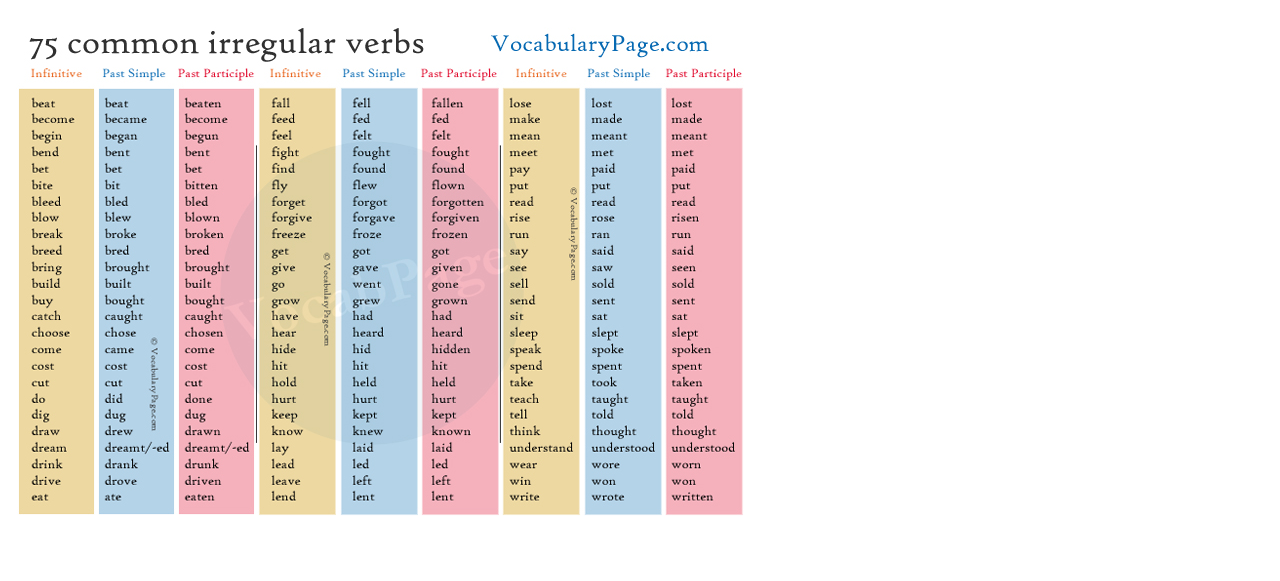
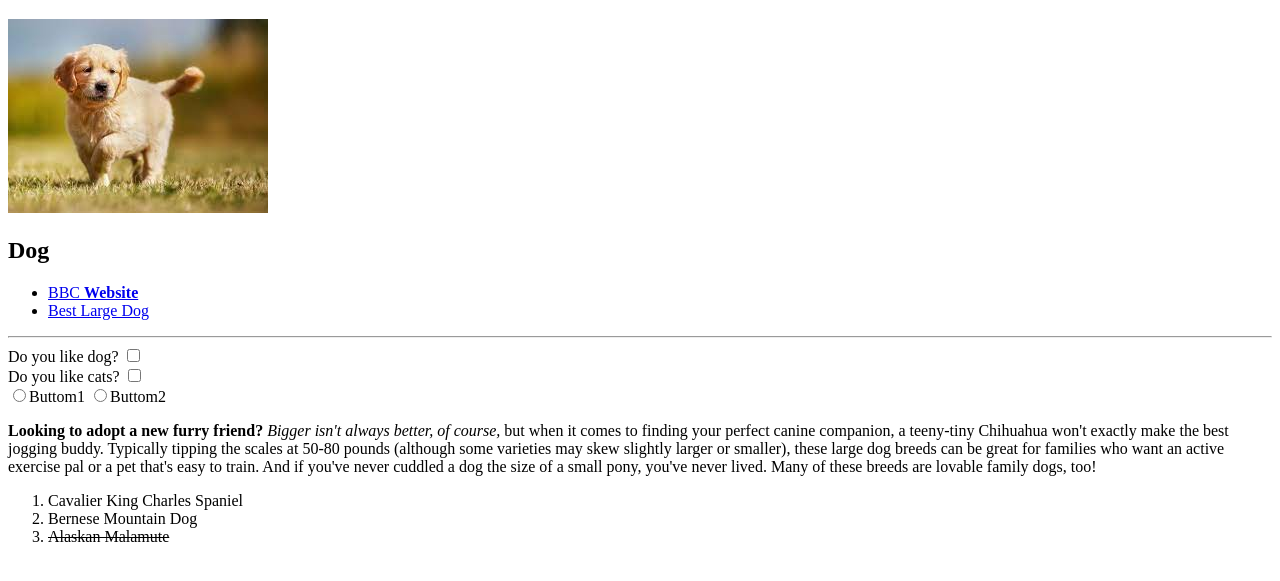
Before and after one commit to Mari1123/706-html, a plain HTML site: page index.html in a window 1280 px wide. Shown: the part 61-642 px from the top of the page. Drawn offline with Linux system fonts and the light colour scheme.

Commit message:
What you have done

```diff
--- a/index.html
+++ b/index.html
@@ -10,8 +10,34 @@
 
 <body>
     <h1>Hello HTML</h1>
-    <img src="img/Irverbs.jpg" alt="irregular">
+    <img src="img/download.jpeg" alt="dog">
+    <h2>Dog</h2>
+    <ul>
+        <li><a href="https://www.bbc.com/news/newsbeat-61494094">BBC <b>Website</b> </a></li>
+        <li><a href="https://www.goodhousekeeping.com/life/pets/advice/g1921/large-dog-breeds/">Best Large Dog</a></li>
+    </ul>
+    <hr>
+    <div>
+        <label for="dog">Do you like dog?</label>
+        <input type="checkbox" name="dog" id="dog">
+    </div>
 
+    <div>
+        <label for="cats">Do you like cats?</label>
+        <input type="checkbox" name="cats" id="cats">
+    </div>
+
+    <div>
+        <label for="radio1"> <input type="radio" id="radio1" name="radioButtom">Buttom1 </label>
+        <label for="radio2"> <input type="radio" id="radio2" name="radioButtom">Buttom2 </label>
+    </div>
+    <div> <p> <b>Looking to adopt a new furry friend?</b> <i>Bigger isn't always better, of course,</i> but when it comes to finding your perfect canine companion, a teeny-tiny Chihuahua won't exactly make the best jogging buddy. Typically tipping the scales at 50-80 pounds (although some varieties may skew slightly larger or smaller), these large dog breeds can be great for families who want an active exercise pal or a pet that's easy to train. And if you've never cuddled a dog the size of a small pony, you've never lived. Many of these breeds are lovable family dogs, too!</p></div>
+
+    <ol>
+        <li>Cavalier King Charles Spaniel</li>
+        <li>Bernese Mountain Dog</li>
+        <li> <del>Alaskan Malamute<del></li>
+    </ol>
 </body>
 
 </html>
```
Also changed, not shown: img/download.jpeg (added).
